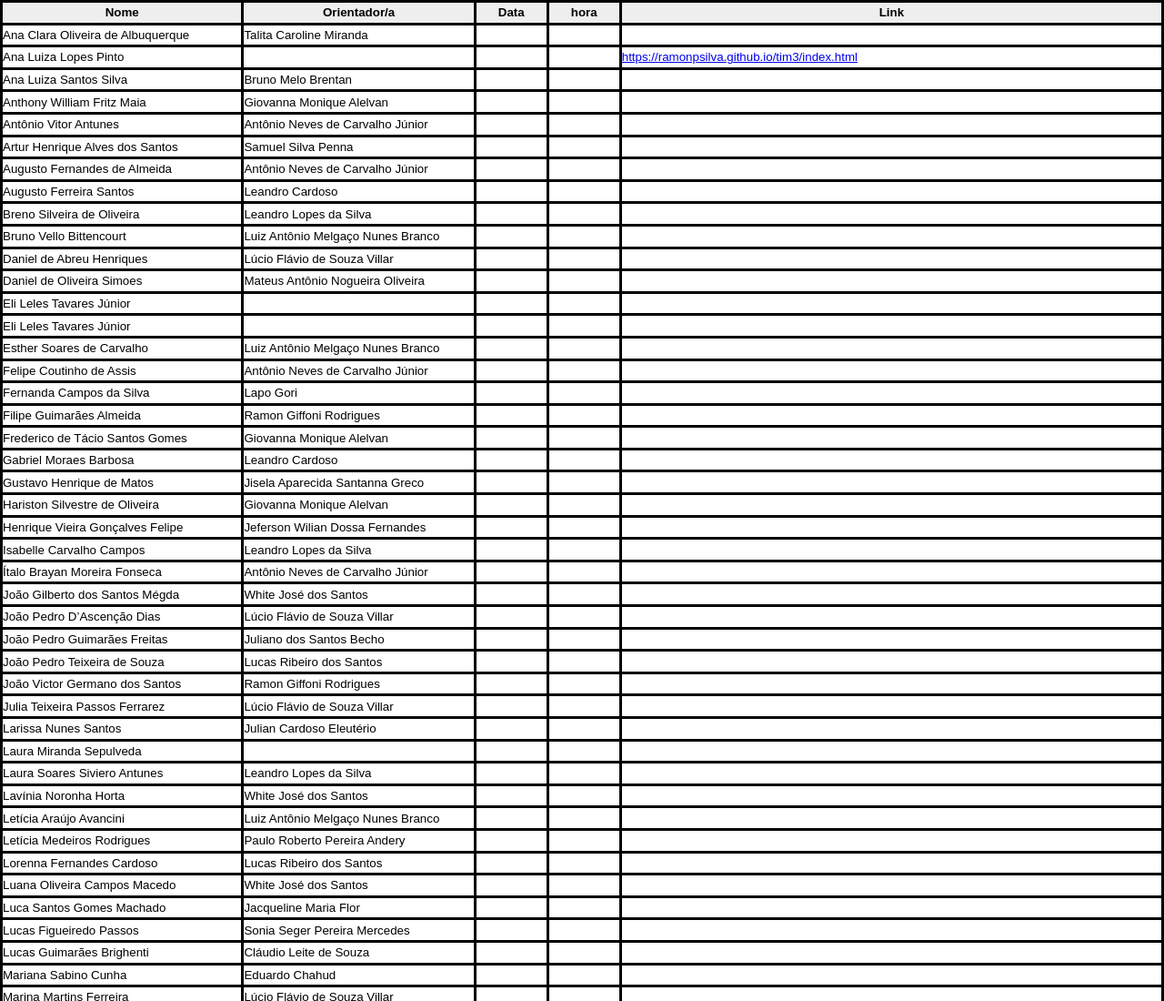
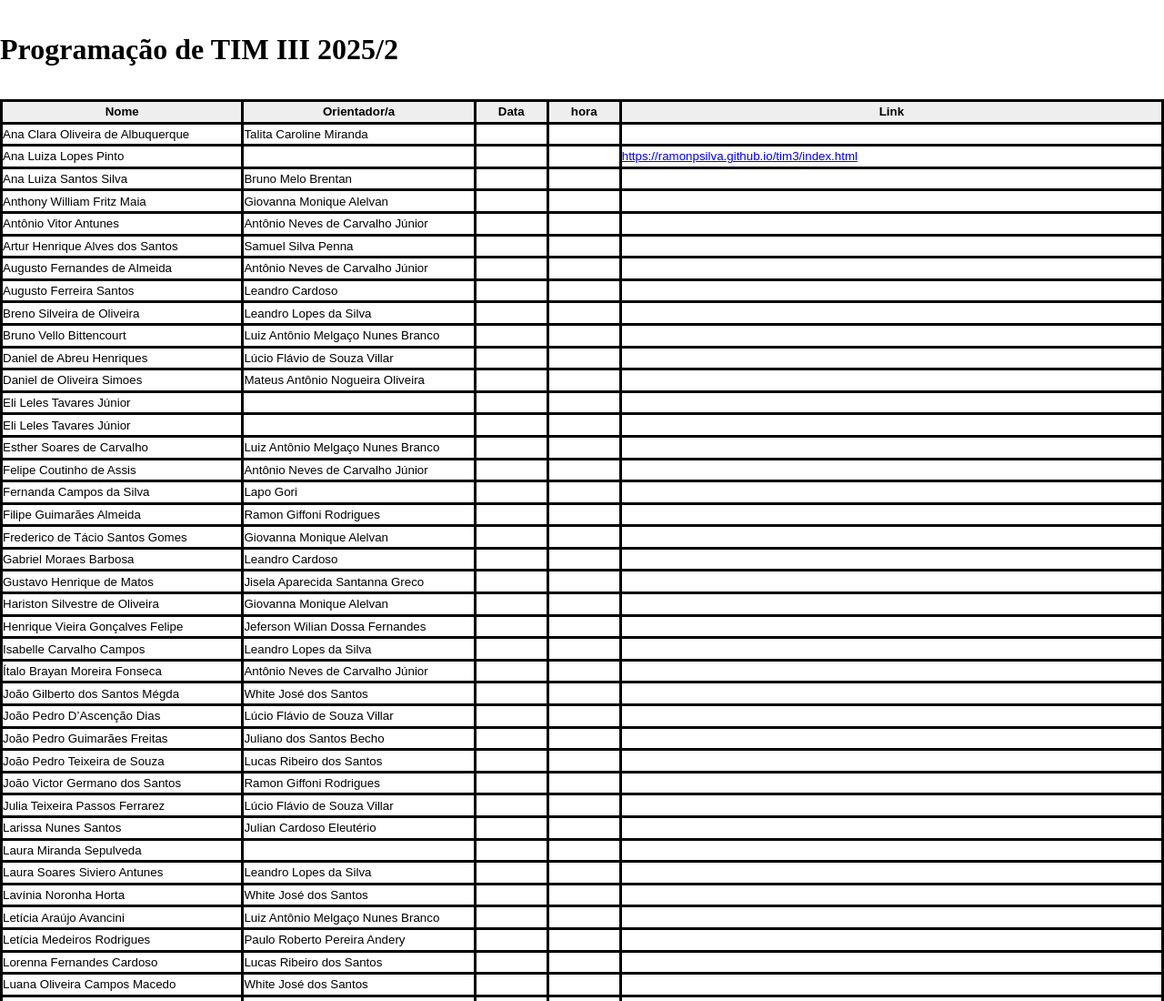
Before and after one commit to ramonpsilva/tim3, a plain HTML site: page index.html in a window 1280 px wide. Shown: the top 1100 px of the page at 91% size. Drawn offline with Linux system fonts and the light colour scheme.

Commit message:
Testando update do arquivo index.html

```diff
--- a/index.html
+++ b/index.html
@@ -50,6 +50,9 @@
 
 <body dir="ltr">
 
+<br></br>
+<h1>Programação de TIM III 2025/2</h1>
+<br></br>
 
 <table border="0" cellspacing="0" cellpadding="0" class="table-ta1"><colgroup><col width="281"/><col width="270"/><col width="99"/><col width="99"/><col width="728"/></colgroup><tr class="row-ro1"><td style="text-align:left;width:6.429cm; " class="cell-ce2">
 <p>Nome</p>
```
